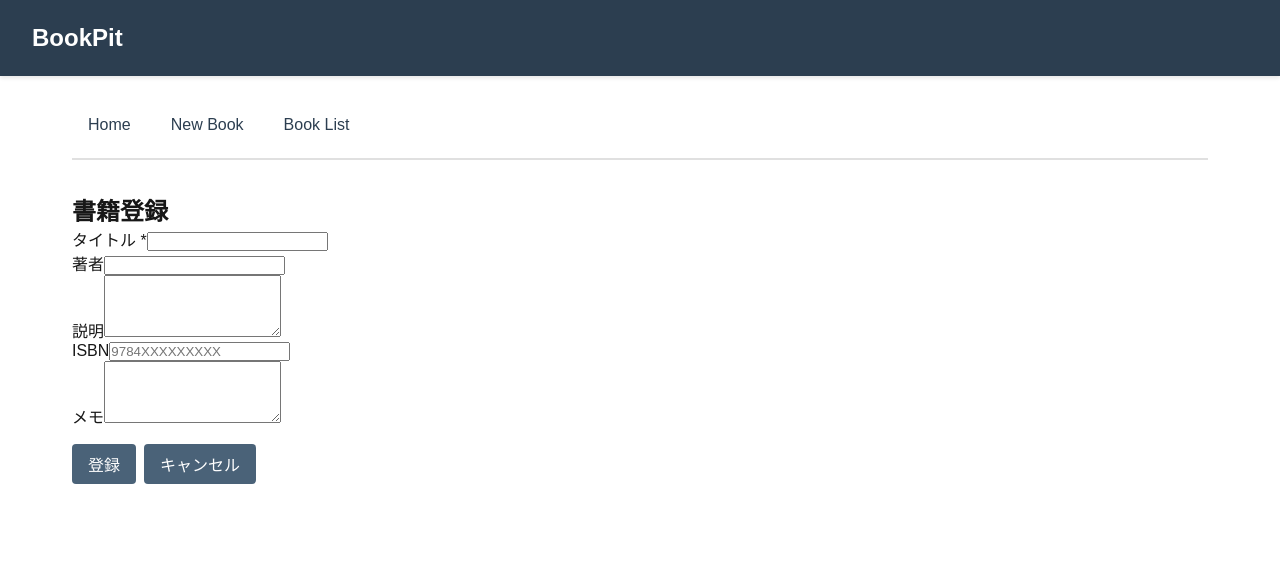
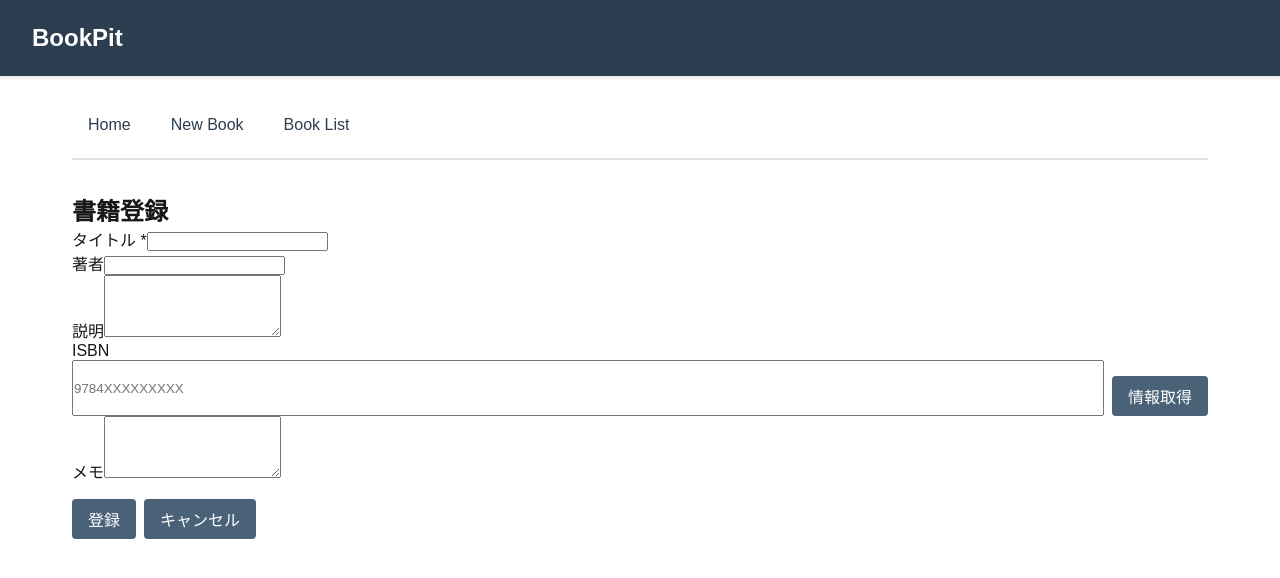
Before and after one commit to iknowsummer/bookselector, a Next.js app in the folder frontend/: page /books/new in a window 1280 px wide. Shown: the top 578 px of the page. Built offline with nearby package versions, Linux system fonts and the light colour scheme.

Commit message:
[Next] /books/newのISBNで情報取得するボタンを実装

```diff
--- a/frontend/app/books/new/page.tsx
+++ b/frontend/app/books/new/page.tsx
@@ -13,6 +13,7 @@ export default function NewBookPage() {
       title: formData.title,
       author: formData.author || null,
       description: formData.description || null,
+      image_url: formData.image_url || null,
       isbn: formData.isbn || null,
       note: formData.note || null,
       status: "unread",
--- a/frontend/components/BookForm/index.tsx
+++ b/frontend/components/BookForm/index.tsx
@@ -3,6 +3,7 @@
 import { useState, FormEvent, ChangeEvent, useEffect } from "react";
 import Link from "next/link";
 import type { BookFormData } from "@/types/book";
+import { lookupBookByIsbn } from "@/lib/api/books";
 
 type BookFormProps = {
   initialData?: BookFormData;
@@ -14,7 +15,7 @@ type BookFormProps = {
 };
 
 export default function BookForm({
-  initialData = { title: "", author: "", description: "", isbn: "", note: "" },
+  initialData = { title: "", author: "", description: "", isbn: "", image_url: "", note: "" },
   onSubmit,
   submitLabel,
   cancelHref,
@@ -25,6 +26,8 @@ export default function BookForm({
   const [error, setError] = useState<string>("");
   const [isSubmitting, setIsSubmitting] = useState(false);
   const [isbnError, setIsbnError] = useState<string>("");
+  const [isLookingUp, setIsLookingUp] = useState(false);
+  const [lookupError, setLookupError] = useState<string>("");
 
   useEffect(() => {
     if (isEditMode) {
@@ -54,6 +57,38 @@ export default function BookForm({
       if (isbnError) {
         setIsbnError("");
       }
+      if (lookupError) {
+        setLookupError("");
+      }
+    }
+  };
+
+  const handleIsbnLookup = async () => {
+    if (!formData.isbn || formData.isbn.length !== 13) {
+      setLookupError("ISBNは13桁で入力してください");
+      return;
+    }
+
+    setIsLookingUp(true);
+    setLookupError("");
+
+    try {
+      const bookInfo = await lookupBookByIsbn(formData.isbn);
+      setFormData((prev) => ({
+        ...prev,
+        title: bookInfo.title,
+        author: bookInfo.author,
+        description: bookInfo.description,
+        image_url: bookInfo.image_url,
+      }));
+    } catch (err) {
+      if (err instanceof Error) {
+        setLookupError(err.message);
+      } else {
+        setLookupError("書籍情報の取得に失敗しました");
+      }
+    } finally {
+      setIsLookingUp(false);
     }
   };
 
@@ -118,6 +153,7 @@ export default function BookForm({
 
       <div className="form-group">
         <label>ISBN</label>
+        <div style={{ display: "flex", gap: "8px" }}>
           <input
             type="text"
             name="isbn"
@@ -126,8 +162,32 @@ export default function BookForm({
             placeholder="9784XXXXXXXXX"
             maxLength={13}
             pattern="[0-9]*"
+            style={{ flex: 1 }}
           />
+          <button
+            type="button"
+            onClick={handleIsbnLookup}
+            disabled={isLookingUp || !formData.isbn || formData.isbn.length !== 13}
+          >
+            {isLookingUp ? "取得中..." : "情報取得"}
+          </button>
+        </div>
         {isbnError && <div className="error-message">{isbnError}</div>}
+        {lookupError && <div className="error-message">{lookupError}</div>}
+        {formData.image_url && (
+          <div style={{ marginTop: "12px" }}>
+            <img
+              src={formData.image_url}
+              alt="書籍のサムネイル"
+              style={{
+                maxWidth: "128px",
+                maxHeight: "192px",
+                border: "1px solid #ddd",
+                borderRadius: "4px",
+              }}
+            />
+          </div>
+        )}
       </div>
 
       <div className="form-group">
--- a/frontend/lib/api/books.ts
+++ b/frontend/lib/api/books.ts
@@ -1,4 +1,12 @@
 import type { Book } from "@/types/book";
+
+export type GoogleBooksResponse = {
+  title: string;
+  author: string | null;
+  description: string | null;
+  isbn: string;
+  image_url: string | null;
+};
 
 const getApiBaseUrl = () => {
   const url = process.env.NEXT_PUBLIC_API_URL;
@@ -120,3 +128,20 @@ export const updateBookStatus = async (
   }
   return await res.json();
 };
+
+export const lookupBookByIsbn = async (
+  isbn: string
+): Promise<GoogleBooksResponse> => {
+  const apiBaseUrl = getApiBaseUrl();
+  const res = await fetch(`${apiBaseUrl}/lookup/isbn/${isbn}`);
+  if (!res.ok) {
+    if (res.status === 400) {
+      throw new Error("ISBNの形式が正しくありません（13桁の数字を入力してください）");
+    }
+    if (res.status === 404) {
+      throw new Error("書籍情報が見つかりませんでした");
+    }
+    throw new Error("書籍情報の取得に失敗しました");
+  }
+  return await res.json();
+};
--- a/frontend/types/book.ts
+++ b/frontend/types/book.ts
@@ -18,5 +18,6 @@ export type BookFormData = {
   author: string | null;
   description: string | null;
   isbn: string | null;
+  image_url: string | null;
   note: string | null;
 };
```
Lines whose indentation alone changed are shown as unchanged.
